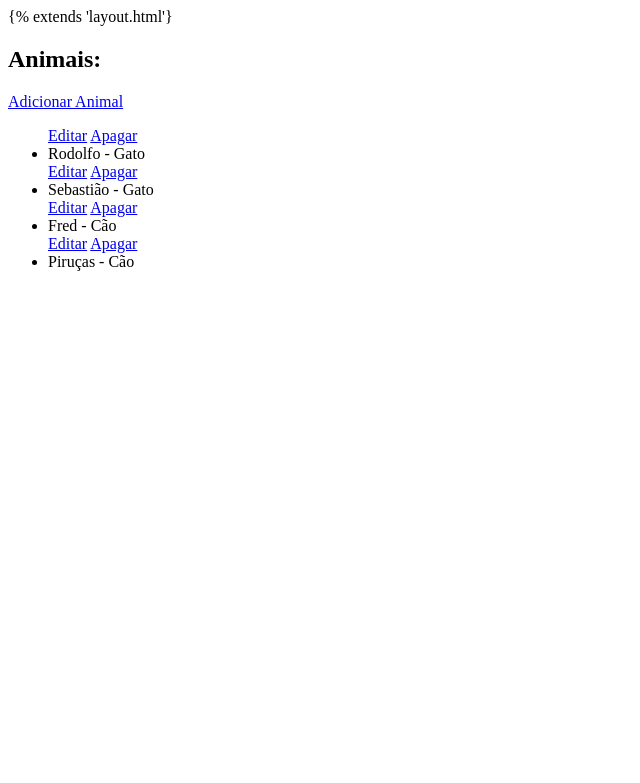
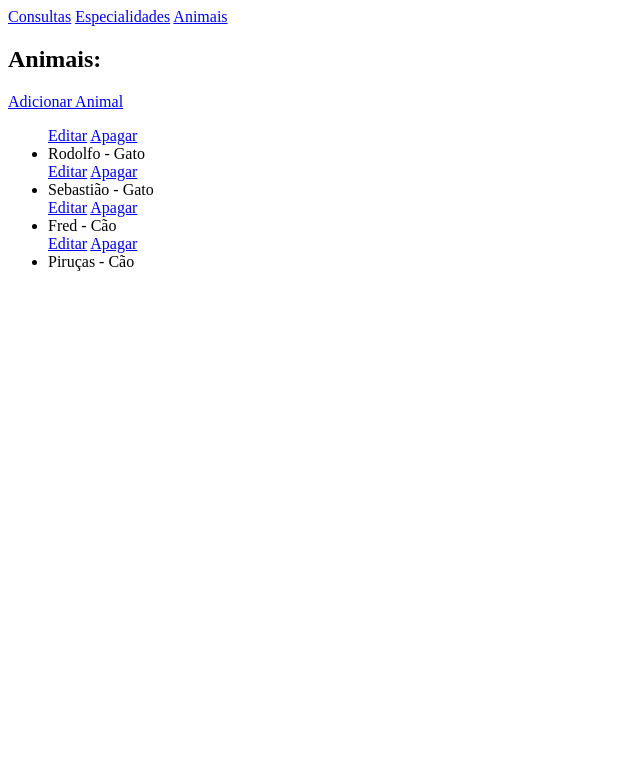
Before and after one commit to a22407006DanielPinto/estudoDjango, a Django app: page /clinica/animais/ in a window 1280 px wide. Shown: the top 783 px of the page, without its empty margins (0-640 px from the left). Run offline with Django 5.2, Linux system fonts and the light colour scheme; data comes from the database, SQL or seed files in the repository; both versions use the stored data as it was after the commit.

Commit message:
Alterações

```diff
--- a/clinica/templates/animais.html
+++ b/clinica/templates/animais.html
@@ -1,4 +1,4 @@
-{% extends 'layout.html'}
+{% extends 'layout.html' %}
 {% block content %}
 
 <h2>Animais:</h2>
--- a/clinica/templates/veterinario.html
+++ b/clinica/templates/veterinario.html
@@ -4,7 +4,7 @@
 <h1>{{veterinario.nome}}</h1>
 <h2>Especialidade:
     {% for especialidade in veterinario.especialidades.all %}
-        {{especialidade.nome}}{% if not forloop.last},{% endif %}
+        {{especialidade.nome}}{% if not forloop.last %},{% endif %}
     {% endfor %}
 </h2>
 
```
Also changed, not shown: db.sqlite3.
